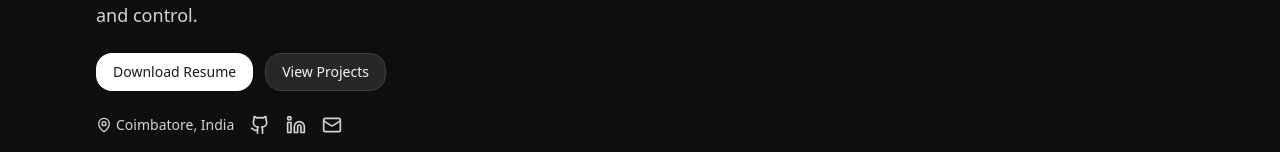
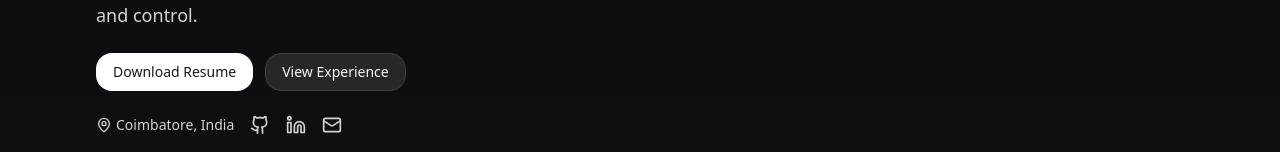
Before and after one commit to pavithvishnu/pavith-portfolio, a React (Vite) app: page / in a window 1280 px wide. Shown: the part 376-528 px from the top of the page. Built offline with nearby package versions, Linux system fonts and the light colour scheme.

Commit message:
mail fix

```diff
--- a/src/Portfolio.tsx
+++ b/src/Portfolio.tsx
@@ -15,7 +15,7 @@ const PROFILE = {
   links: {
     github: "https://github.com/pavithvishnu",
     linkedin: "https://www.linkedin.com/in/pavithvishnu",
-    email: "pavith21297@gmail.com",
+    email: "mailto:pavith21297@gmail.com",
     resume: "/resume.pdf" // Place your PDF in /public as resume.pdf
   }
 };
@@ -189,7 +189,7 @@ export default function Portfolio() {
                   <a href={PROFILE.links.resume} target="_blank" rel="noreferrer">Download Resume</a>
                 </Button>
                 <Button variant="secondary" asChild className="rounded-2xl">
-                  <a href="#projects">View Projects</a>
+                  <a href="#experience">View Experience</a>
                 </Button>
               </div>
               <div className="mt-6 flex items-center gap-4 text-zinc-300">
```
